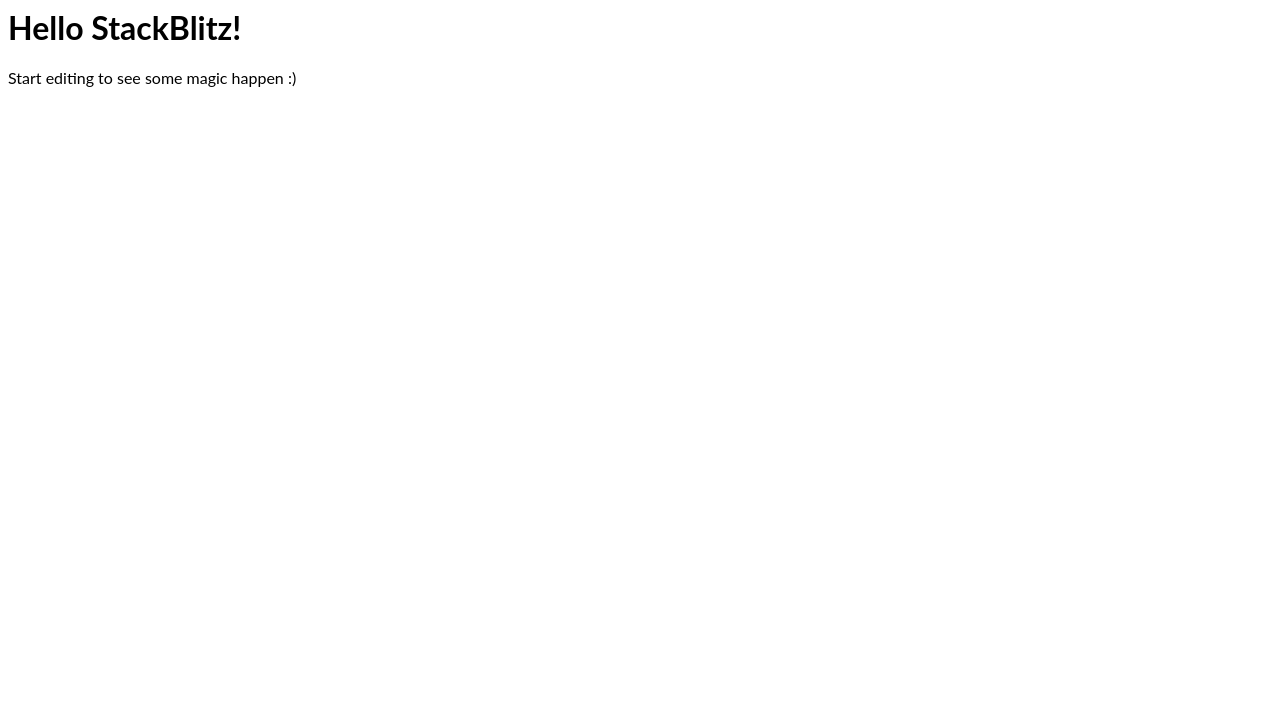
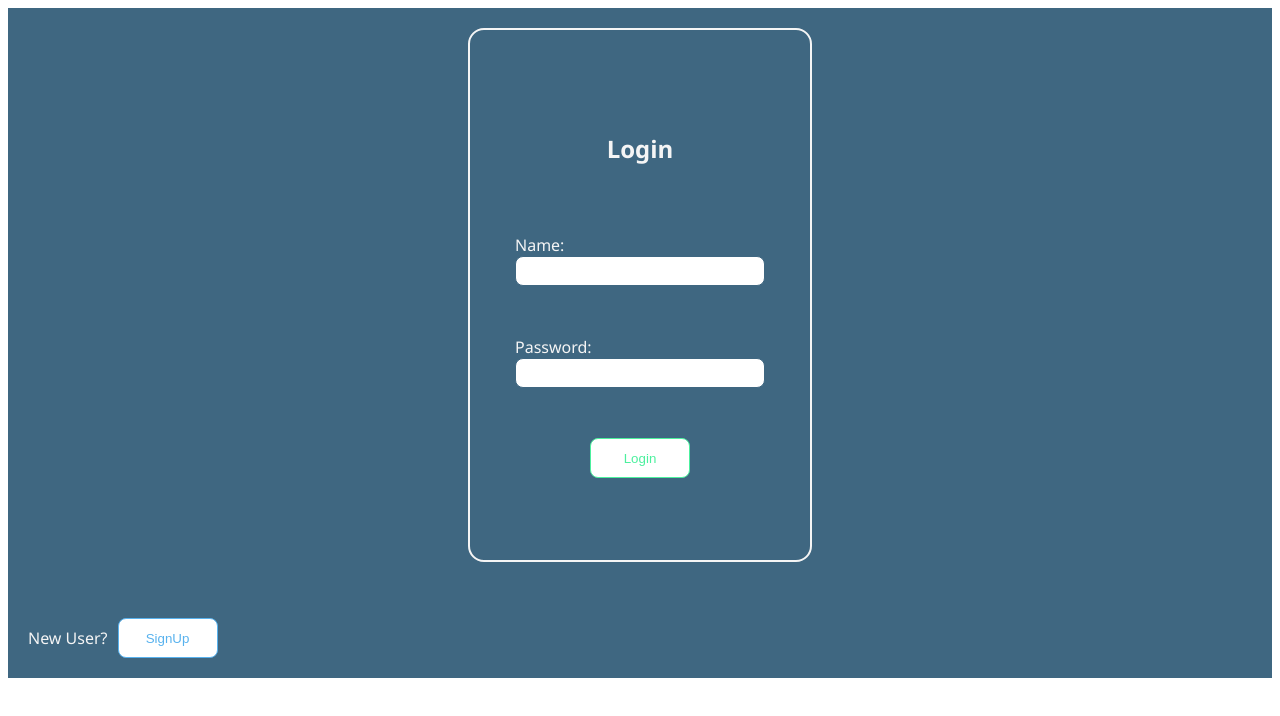
Before and after one commit to DevalapalleJaswanth/PizzaShop, a React (Create React App) app: page / in a window 1280 px wide. Shown: the top 716 px of the page. Built offline with nearby package versions, Linux system fonts and the light colour scheme.

Commit message:
4 files modified, 3 added

```diff
--- a/package.json
+++ b/package.json
@@ -14,6 +14,8 @@
     "react-dom": "^18.0.0",
     "react-native": ">=0.59",
     "react-redux": "^8.0.1",
+    "react-router": "^6.3.0",
+    "react-router-dom": "^6.3.0",
     "redux": "^4.2.0"
   },
   "scripts": {
--- a/src/Actions/PizzaListActions.js
+++ b/src/Actions/PizzaListActions.js
@@ -5,5 +5,5 @@
   };
 };
 export default {
-  getMFData,
+  getPizzaData,
 };
--- a/src/App.js
+++ b/src/App.js
@@ -1,11 +1,54 @@
-import React from 'react';
+import React, { useState, useEffect } from 'react';
 import './style.css';
+import LoginPage from './Login';
+import SignUp from './SignUp';
+import HomePage from './Home';
+import Profile from './Profile';
+import allActions from './Actions';
+import { BrowserRouter, Routes, Route, Link } from 'react-router-dom';
+import { useSelector, useDispatch } from 'react-redux';
+import axios from 'axios';
+import moment from 'moment';
+export default function App() {
+  const dispatch = useDispatch();
+  const mutualFund = useSelector((state) => state.PizzaList);
+  const user = useSelector((state) => state.User);
+  // useEffect(() => {
+  //   const fetchfunc = async (api) => {
+  //     let resp = await axios.get(api);
+  //     let data = await resp.data;
+  //     if (data && data.data.length > 0) {
+  //       let temp = data.data.map((ele, i) => {
+  //         let pair = Object.values(ele);
+  //         pair[0] = Number(moment(pair[0], 'DD-MM-YYYY').format('x'));
+  //         pair[1] = Number(pair[1]);
+  //         return pair;
+  //       });
 
-export default function App() {
+  //       let mfDetails = {
+  //         meta: data.meta,
+  //         data: temp.reverse(),
+  //       };
+  //       dispatch(allActions.MutualFundActions.getMFData(mfDetails));
+  //     }
+  //   };
+  //   fetchfunc('https://api.mfapi.in/mf/100350');
+  //   fetchfunc('https://api.mfapi.in/mf/100590');
+  //   fetchfunc('https://api.mfapi.in/mf/100717');
+  //   fetchfunc('https://api.mfapi.in/mf/100036');
+  //   fetchfunc('https://api.mfapi.in/mf/100122');
+  // }, []);
   return (
-    <div>
-      <h1>Hello StackBlitz!</h1>
-      <p>Start editing to see some magic happen :)</p>
+    <div className="App">
+      <BrowserRouter>
+        <Routes>
+          <Route path="/" element={<LoginPage />} />
+          <Route path="/SignUp" element={<SignUp />} />
+          <Route path="/HomePage" element={<HomePage />} />
+          {/* <Route path="/HomePage/DetailsPage/:id" element={<DetailsPage />} /> */}
+          {/* <Route path="/ProfilePage" element={<Profile />} /> */}
+        </Routes>
+      </BrowserRouter>
     </div>
   );
 }
--- /dev/null
+++ b/src/Home/HomePage.js
@@ -0,0 +1,4 @@
+import React from 'react';
+export default function HomePage() {
+  return <div>Home Page</div>;
+}
--- /dev/null
+++ b/src/Home/index.js
@@ -0,0 +1,2 @@
+import HomePage from './HomePage';
+export default HomePage;
--- a/src/index.js
+++ b/src/index.js
@@ -11,4 +11,8 @@
 );
 const container = document.getElementById('root');
 const root = createRoot(container);
-root.render(<App />);
+root.render(
+  <Provider store={store}>
+    <App />
+  </Provider>
+);
```
Also changed, not shown: src/Home/HomePage.css (added).
